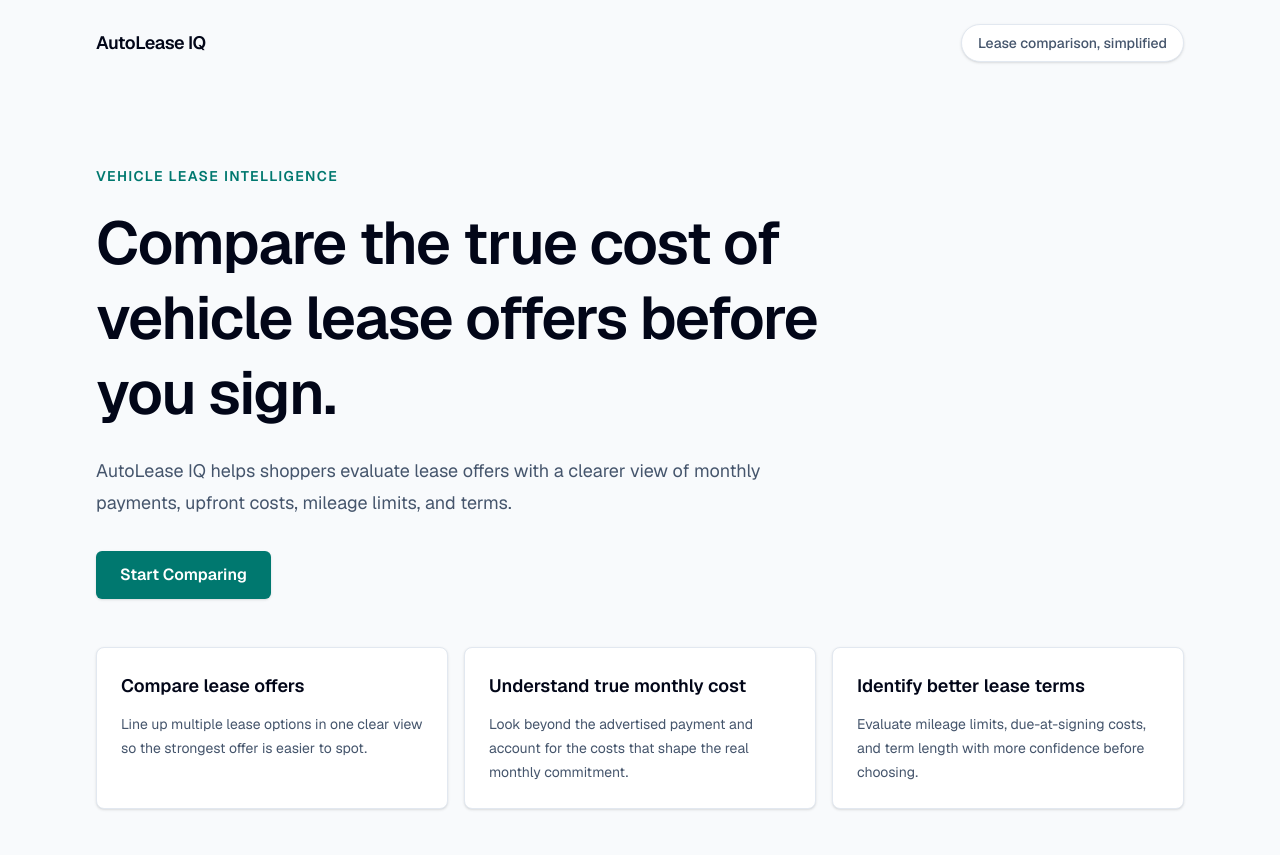
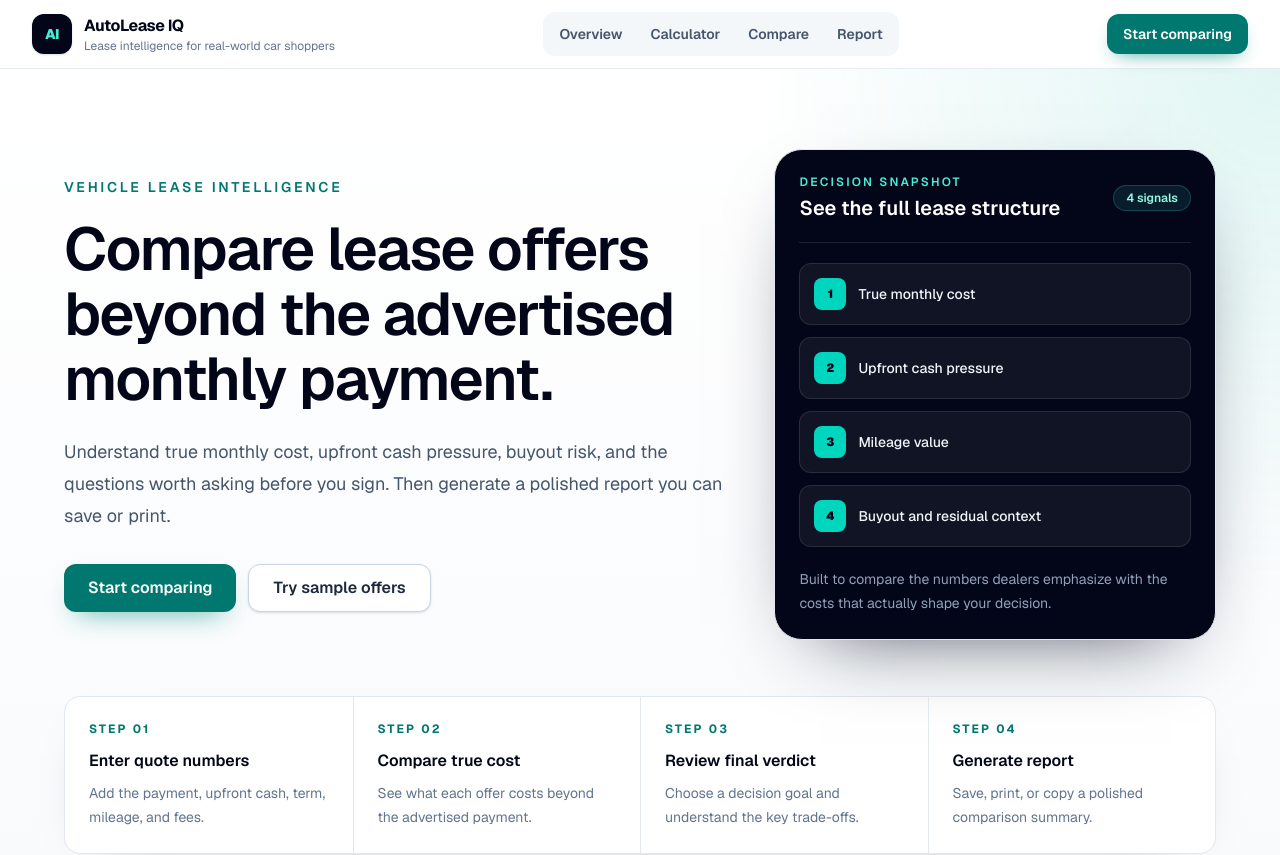
Before and after one commit to Yangk116/AutoLease-IQ, a Next.js app in the folder frontend/: page / in a window 1280 px wide. Shown: the top 855 px of the page. Built offline with nearby package versions, Linux system fonts and the light colour scheme.

Commit message:
Add structured navigation and improve print styles

```diff
--- a/frontend/app/LeaseQuoteCalculator.tsx
+++ b/frontend/app/LeaseQuoteCalculator.tsx
@@ -716,8 +716,8 @@ export default function LeaseQuoteCalculator() {
 
   return (
     <section
-      id="lease-calculator"
-      className="border-t border-slate-200/80 bg-gradient-to-b from-white via-slate-50/40 to-white px-6 py-16 sm:px-8 sm:py-20"
+      id="calculator"
+      className="scroll-mt-32 bg-white px-6 py-16 sm:scroll-mt-24 sm:px-8 sm:py-24"
     >
       <div className="mx-auto grid w-full max-w-6xl gap-10 lg:grid-cols-[minmax(0,0.95fr)_minmax(320px,1.05fr)] lg:items-start">
         <div>
@@ -982,7 +982,10 @@ export default function LeaseQuoteCalculator() {
         </div>
       </div>
 
-      <div className="mx-auto mt-16 w-full max-w-6xl border-t border-slate-200 pt-12">
+      <div
+        id="compare"
+        className="mx-auto mt-20 w-full max-w-6xl scroll-mt-32 rounded-[2rem] border border-slate-200 bg-slate-50/80 p-5 shadow-[0_28px_80px_-60px_rgba(15,23,42,0.65)] sm:scroll-mt-24 sm:p-8 lg:p-10"
+      >
         <div>
           <p className="mb-4 text-sm font-semibold uppercase tracking-widest text-teal-700">
             Multiple Offers
@@ -998,7 +1001,10 @@ export default function LeaseQuoteCalculator() {
         </div>
 
         <div className="mt-8 space-y-6">
-          <div className="rounded-2xl border border-teal-100 bg-gradient-to-br from-teal-50/80 to-white p-4 shadow-[0_12px_35px_-28px_rgba(13,148,136,0.8)] sm:p-5">
+          <div
+            id="examples"
+            className="scroll-mt-32 rounded-2xl border border-teal-100 bg-gradient-to-br from-teal-50/80 to-white p-4 shadow-[0_12px_35px_-28px_rgba(13,148,136,0.8)] sm:scroll-mt-24 sm:p-5"
+          >
             <div className="flex flex-col gap-1 sm:flex-row sm:items-start sm:justify-between sm:gap-6">
               <div>
                 <h3 className="text-sm font-semibold text-slate-950">
@@ -1101,6 +1107,29 @@ export default function LeaseQuoteCalculator() {
             </p>
           ) : null}
 
+          <section
+            id="report"
+            className="scroll-mt-32 border-t border-slate-200 pt-10 sm:scroll-mt-24"
+            aria-labelledby="report-section-title"
+          >
+            <div className="mb-6 flex flex-col gap-2 sm:flex-row sm:items-end sm:justify-between sm:gap-6">
+              <div>
+                <p className="text-sm font-semibold uppercase tracking-widest text-teal-700">
+                  Report
+                </p>
+                <h2
+                  id="report-section-title"
+                  className="mt-2 text-2xl font-semibold tracking-tight text-slate-950 sm:text-3xl"
+                >
+                  Your decision summary
+                </h2>
+              </div>
+              <p className="max-w-xl text-sm leading-6 text-slate-500">
+                Compare offers to unlock the final verdict, negotiation
+                questions, and premium report preview.
+              </p>
+            </div>
+
             {isComparing ? (
               <div
                 className="comparison-loading rounded-2xl border border-slate-200/80 bg-white p-5 shadow-[0_18px_50px_-35px_rgba(15,23,42,0.5)] sm:p-6"
@@ -1138,6 +1167,44 @@ export default function LeaseQuoteCalculator() {
                 />
               </div>
             ) : null}
+
+            {!comparisonResult && !isComparing ? (
+              <div className="rounded-2xl border border-dashed border-slate-300 bg-white/70 p-6 text-center sm:p-8">
+                <span className="mx-auto flex h-11 w-11 items-center justify-center rounded-xl bg-teal-50 text-teal-700 ring-1 ring-teal-100">
+                  <svg
+                    aria-hidden="true"
+                    viewBox="0 0 24 24"
+                    fill="none"
+                    className="h-5 w-5"
+                    stroke="currentColor"
+                    strokeWidth="1.8"
+                  >
+                    <path
+                      d="M7 3.75h7l3 3V20.25H7V3.75Z"
+                      strokeLinejoin="round"
+                    />
+                    <path
+                      d="M14 3.75v3h3M9.5 11h5M9.5 14.5h5"
+                      strokeLinecap="round"
+                    />
+                  </svg>
+                </span>
+                <h3 className="mt-4 text-base font-semibold text-slate-950">
+                  Your report will appear here
+                </h3>
+                <p className="mx-auto mt-2 max-w-lg text-sm leading-6 text-slate-500">
+                  Enter both offers, select what matters most, and choose
+                  Compare offers to generate the full decision report.
+                </p>
+                <a
+                  href="#examples"
+                  className="mt-5 inline-flex h-10 items-center justify-center rounded-xl border border-teal-700 bg-white px-4 text-sm font-semibold text-teal-800 shadow-sm transition-colors hover:bg-teal-50 focus:outline-none focus:ring-2 focus:ring-teal-700/30 focus:ring-offset-2"
+                >
+                  View sample offers
+                </a>
+              </div>
+            ) : null}
+          </section>
         </div>
       </div>
     </section>
--- a/frontend/app/globals.css
+++ b/frontend/app/globals.css
@@ -27,6 +27,7 @@ body {
 
 html {
   scroll-behavior: smooth;
+  scroll-padding-top: 7.5rem;
 }
 
 button,
@@ -108,12 +109,21 @@ summary:hover {
 
 @media print {
   @page {
-    margin: 12mm;
+    size: auto;
+    margin: 16mm;
   }
 
   html,
   body {
+    height: auto !important;
+    min-height: 0 !important;
+    max-height: none !important;
+    overflow: visible !important;
     background: #ffffff !important;
+  }
+
+  body {
+    margin: 0 !important;
   }
 
   body * {
@@ -127,16 +137,36 @@ summary:hover {
     display: none !important;
   }
 
+  body *:has(.print-report-area) {
+    display: block !important;
+    position: static !important;
+    width: auto !important;
+    height: auto !important;
+    min-height: 0 !important;
+    max-height: none !important;
+    margin: 0 !important;
+    padding: 0 !important;
+    overflow: visible !important;
+    transform: none !important;
+    opacity: 1 !important;
+    border: 0 !important;
+    background: transparent !important;
+    box-shadow: none !important;
+  }
+
   .print-report-area,
   .print-report-area * {
     visibility: visible !important;
+    max-height: none !important;
+    overflow: visible !important;
+    transform: none !important;
   }
 
   .print-report-area {
-    position: absolute !important;
-    top: 0 !important;
-    left: 0 !important;
+    position: static !important;
     width: 100% !important;
+    height: auto !important;
+    min-height: 0 !important;
     margin: 0 !important;
     color: #0f172a !important;
     print-color-adjust: exact;
@@ -147,11 +177,18 @@ summary:hover {
   #lease-report-preview > div {
     display: block !important;
     height: auto !important;
+    min-height: 0 !important;
+    max-height: none !important;
     overflow: visible !important;
     opacity: 1 !important;
+    transform: none !important;
   }
 
   .print-report-area > article {
+    position: static !important;
+    height: auto !important;
+    min-height: 0 !important;
+    max-height: none !important;
     overflow: visible !important;
     border-color: #cbd5e1 !important;
     border-radius: 0 !important;
@@ -163,6 +200,7 @@ summary:hover {
   .print-report-area footer,
   .print-report-area section > div {
     break-inside: avoid;
+    page-break-inside: avoid;
   }
 
   .print-report-area section {
--- a/frontend/app/page.tsx
+++ b/frontend/app/page.tsx
@@ -1,69 +1,183 @@
 import LeaseQuoteCalculator from "./LeaseQuoteCalculator";
 
-const features = [
+const navigationItems = [
+  { label: "Overview", href: "#overview" },
+  { label: "Calculator", href: "#calculator" },
+  { label: "Compare", href: "#compare" },
+  { label: "Report", href: "#report" },
+];
+
+const productFlow = [
   {
-    title: "Compare lease offers",
-    description:
-      "Line up multiple lease options in one clear view so the strongest offer is easier to spot.",
+    step: "01",
+    title: "Enter quote numbers",
+    description: "Add the payment, upfront cash, term, mileage, and fees.",
   },
   {
-    title: "Understand true monthly cost",
-    description:
-      "Look beyond the advertised payment and account for the costs that shape the real monthly commitment.",
+    step: "02",
+    title: "Compare true cost",
+    description: "See what each offer costs beyond the advertised payment.",
   },
   {
-    title: "Identify better lease terms",
-    description:
-      "Evaluate mileage limits, due-at-signing costs, and term length with more confidence before choosing.",
+    step: "03",
+    title: "Review final verdict",
+    description: "Choose a decision goal and understand the key trade-offs.",
   },
+  {
+    step: "04",
+    title: "Generate report",
+    description: "Save, print, or copy a polished comparison summary.",
+  },
+];
+
+const decisionSignals = [
+  "True monthly cost",
+  "Upfront cash pressure",
+  "Mileage value",
+  "Buyout and residual context",
 ];
 
 export default function Home() {
   return (
-    <main className="min-h-screen bg-slate-50 text-slate-950">
-      <header className="mx-auto flex w-full max-w-6xl items-center justify-between px-6 py-6 sm:px-8">
-        <span className="text-lg font-semibold tracking-tight">
+    <main className="min-h-screen overflow-x-hidden bg-slate-50 text-slate-950">
+      <header className="sticky top-0 z-30 border-b border-slate-200/80 bg-white/90 backdrop-blur-xl">
+        <div className="mx-auto flex w-full max-w-7xl flex-wrap items-center justify-between gap-x-6 gap-y-3 px-4 py-3 sm:px-6 lg:flex-nowrap lg:px-8">
+          <a
+            href="#overview"
+            className="flex min-w-0 items-center gap-3 rounded-lg focus:outline-none focus:ring-2 focus:ring-teal-700/30 focus:ring-offset-2"
+            aria-label="AutoLease IQ overview"
+          >
+            <span className="flex h-10 w-10 shrink-0 items-center justify-center rounded-xl bg-slate-950 text-sm font-black tracking-tight text-teal-300 shadow-sm">
+              AI
+            </span>
+            <span className="min-w-0">
+              <span className="block text-base font-bold tracking-tight text-slate-950">
                 AutoLease IQ
               </span>
-        <span className="hidden rounded-full border border-slate-200 bg-white px-4 py-2 text-sm font-medium text-slate-600 shadow-sm sm:inline-flex">
-          Lease comparison, simplified
+              <span className="hidden truncate text-xs text-slate-500 sm:block">
+                Lease intelligence for real-world car shoppers
               </span>
+            </span>
+          </a>
+
+          <nav
+            className="order-3 flex w-full items-center gap-1 overflow-x-auto rounded-xl bg-slate-100/80 p-1 lg:order-none lg:w-auto"
+            aria-label="Primary navigation"
+          >
+            {navigationItems.map((item) => (
+              <a
+                key={item.href}
+                href={item.href}
+                className="flex-1 whitespace-nowrap rounded-lg px-3 py-2 text-center text-sm font-semibold text-slate-600 transition-colors hover:bg-white hover:text-slate-950 hover:shadow-sm focus:outline-none focus:ring-2 focus:ring-teal-700/30 lg:flex-none"
+              >
+                {item.label}
+              </a>
+            ))}
+          </nav>
+
+          <a
+            href="#compare"
+            className="inline-flex h-10 shrink-0 items-center justify-center rounded-xl bg-teal-700 px-4 text-sm font-semibold text-white shadow-[0_8px_20px_-10px_rgba(13,148,136,0.9)] transition-all hover:-translate-y-0.5 hover:bg-teal-800 focus:outline-none focus:ring-2 focus:ring-teal-700 focus:ring-offset-2 active:translate-y-0"
+          >
+            Start comparing
+          </a>
+        </div>
       </header>
 
-      <section className="mx-auto flex w-full max-w-6xl flex-col gap-12 px-6 pb-16 pt-12 sm:px-8 sm:pb-24 sm:pt-20">
-        <div className="max-w-3xl">
-          <p className="mb-5 text-sm font-semibold uppercase tracking-widest text-teal-700">
+      <section
+        id="overview"
+        className="scroll-mt-32 border-b border-slate-200/80 bg-[radial-gradient(circle_at_top_right,rgba(20,184,166,0.13),transparent_34%),linear-gradient(to_bottom,#ffffff,#f8fafc)] px-6 pb-16 pt-14 sm:scroll-mt-24 sm:px-8 sm:pb-20 sm:pt-20"
+      >
+        <div className="mx-auto w-full max-w-6xl">
+          <div className="grid gap-12 lg:grid-cols-[minmax(0,1.2fr)_minmax(320px,0.8fr)] lg:items-center">
+            <div>
+              <p className="mb-5 text-sm font-semibold uppercase tracking-[0.2em] text-teal-700">
                 Vehicle lease intelligence
               </p>
-          <h1 className="text-4xl font-semibold leading-tight tracking-tight text-slate-950 sm:text-5xl lg:text-6xl">
-            Compare the true cost of vehicle lease offers before you sign.
+              <h1 className="max-w-4xl text-4xl font-semibold leading-[1.08] tracking-tight text-slate-950 sm:text-5xl lg:text-6xl">
+                Compare lease offers beyond the advertised monthly payment.
               </h1>
-          <p className="mt-6 max-w-2xl text-lg leading-8 text-slate-600">
-            AutoLease IQ helps shoppers evaluate lease offers with a clearer
-            view of monthly payments, upfront costs, mileage limits, and terms.
+              <p className="mt-6 max-w-3xl text-lg leading-8 text-slate-600">
+                Understand true monthly cost, upfront cash pressure, buyout
+                risk, and the questions worth asking before you sign. Then
+                generate a polished report you can save or print.
               </p>
+              <div className="mt-8 flex flex-col gap-3 sm:flex-row">
                 <a
-            href="#lease-calculator"
-            className="mt-8 inline-flex h-12 items-center justify-center rounded-md bg-teal-700 px-6 text-base font-semibold text-white shadow-sm transition-colors hover:bg-teal-800 focus:outline-none focus:ring-2 focus:ring-teal-700 focus:ring-offset-2"
+                  href="#compare"
+                  className="inline-flex h-12 items-center justify-center rounded-xl bg-teal-700 px-6 text-base font-semibold text-white shadow-[0_12px_28px_-14px_rgba(13,148,136,0.85)] transition-all hover:-translate-y-0.5 hover:bg-teal-800 hover:shadow-md focus:outline-none focus:ring-2 focus:ring-teal-700 focus:ring-offset-2 active:translate-y-0"
                 >
-            Start Comparing
+                  Start comparing
+                </a>
+                <a
+                  href="#examples"
+                  className="inline-flex h-12 items-center justify-center rounded-xl border border-slate-300 bg-white px-6 text-base font-semibold text-slate-800 shadow-sm transition-all hover:-translate-y-0.5 hover:border-teal-300 hover:bg-teal-50 hover:text-teal-900 focus:outline-none focus:ring-2 focus:ring-teal-700/30 focus:ring-offset-2 active:translate-y-0"
+                >
+                  Try sample offers
                 </a>
               </div>
+            </div>
 
-        <div className="grid gap-4 md:grid-cols-3">
-          {features.map((feature) => (
+            <aside className="overflow-hidden rounded-[1.75rem] border border-slate-200 bg-slate-950 p-5 text-white shadow-[0_30px_80px_-45px_rgba(15,23,42,0.9)] sm:p-6">
+              <div className="flex items-center justify-between gap-4 border-b border-white/10 pb-5">
+                <div>
+                  <p className="text-xs font-semibold uppercase tracking-[0.18em] text-teal-300">
+                    Decision snapshot
+                  </p>
+                  <h2 className="mt-1 text-xl font-semibold">
+                    See the full lease structure
+                  </h2>
+                </div>
+                <span className="rounded-full border border-teal-300/20 bg-teal-300/10 px-3 py-1 text-xs font-semibold text-teal-200">
+                  4 signals
+                </span>
+              </div>
+              <div className="mt-5 grid gap-3 sm:grid-cols-2 lg:grid-cols-1">
+                {decisionSignals.map((signal, index) => (
+                  <div
+                    key={signal}
+                    className="flex items-center gap-3 rounded-xl border border-white/10 bg-white/[0.06] p-3.5"
+                  >
+                    <span className="flex h-8 w-8 shrink-0 items-center justify-center rounded-lg bg-teal-400 text-xs font-black text-slate-950">
+                      {index + 1}
+                    </span>
+                    <span className="text-sm font-medium text-slate-100">
+                      {signal}
+                    </span>
+                  </div>
+                ))}
+              </div>
+              <p className="mt-5 text-sm leading-6 text-slate-400">
+                Built to compare the numbers dealers emphasize with the costs
+                that actually shape your decision.
+              </p>
+            </aside>
+          </div>
+
+          <div className="mt-14 overflow-hidden rounded-2xl border border-slate-200 bg-white shadow-[0_18px_55px_-42px_rgba(15,23,42,0.55)]">
+            <div className="grid sm:grid-cols-2 lg:grid-cols-4">
+              {productFlow.map((item, index) => (
                 <article
-              key={feature.title}
-              className="rounded-lg border border-slate-200 bg-white p-6 shadow-sm"
+                  key={item.step}
+                  className={`p-5 sm:p-6 ${
+                    index > 0 ? "border-t border-slate-200" : ""
+                  } ${index % 2 === 1 ? "sm:border-l" : ""} ${
+                    index >= 2 ? "sm:border-t" : "sm:border-t-0"
+                  } ${index > 0 ? "lg:border-l lg:border-t-0" : ""}`}
                 >
-              <h2 className="text-lg font-semibold text-slate-950">
-                {feature.title}
+                  <p className="text-xs font-bold tracking-[0.18em] text-teal-700">
+                    STEP {item.step}
+                  </p>
+                  <h2 className="mt-3 text-base font-semibold text-slate-950">
+                    {item.title}
                   </h2>
-              <p className="mt-3 text-sm leading-6 text-slate-600">
-                {feature.description}
+                  <p className="mt-2 text-sm leading-6 text-slate-500">
+                    {item.description}
                   </p>
                 </article>
               ))}
+            </div>
+          </div>
         </div>
       </section>
 
```
Lines whose indentation alone changed are shown as unchanged.
